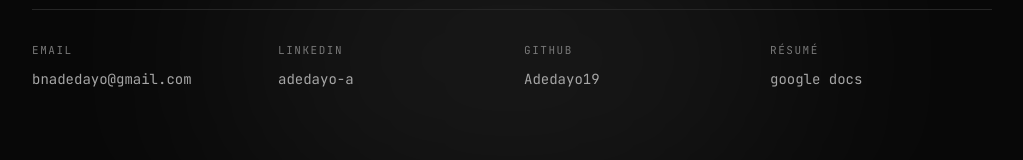
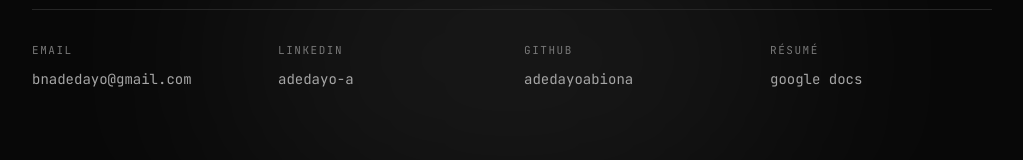
Before and after one commit to adedayoabiona/adedayoabiona.github.io, a React (Vite) app: page / in a window 1280 px wide. Shown: the part 11449-11609 px from the top of the page, without its empty margins (128-1151 px from the left). Built offline with nearby package versions, Linux system fonts and the light colour scheme.

Commit message:
chore(portfolio): update github handle to adedayoabiona

```diff
--- a/index.html
+++ b/index.html
@@ -11,7 +11,7 @@
       content="Data Engineer with 4+ years building production ELT pipelines, dimensional warehouses and scalable data platforms in Python and SQL. Sole data engineer behind Stears' African private-capital data products."
     />
     <meta name="author" content="Adedayo Abiona" />
-    <link rel="canonical" href="https://adedayo19.github.io/" />
+    <link rel="canonical" href="https://adedayoabiona.github.io/" />
 
     <meta property="og:type" content="website" />
     <meta property="og:title" content="Adedayo Abiona | Data Engineer" />
@@ -19,7 +19,7 @@
       property="og:description"
       content="Production ELT pipelines, dbt warehouses and data platforms powering African private-capital intelligence."
     />
-    <meta property="og:url" content="https://adedayo19.github.io/" />
+    <meta property="og:url" content="https://adedayoabiona.github.io/" />
     <meta name="twitter:card" content="summary_large_image" />
 
     <link rel="preconnect" href="https://fonts.googleapis.com" />
--- a/src/components/Contact.tsx
+++ b/src/components/Contact.tsx
@@ -3,7 +3,7 @@ import { profile } from '../data/profile'
 const channels = [
   { label: 'email', value: profile.email, href: `mailto:${profile.email}` },
   { label: 'linkedin', value: 'adedayo-a', href: profile.links.linkedin },
-  { label: 'github', value: 'Adedayo19', href: profile.links.github },
+  { label: 'github', value: 'adedayoabiona', href: profile.links.github },
   { label: 'résumé', value: 'google docs', href: profile.links.resume },
 ]
 
--- a/src/data/profile.ts
+++ b/src/data/profile.ts
@@ -6,7 +6,7 @@ export const profile = {
   email: 'bnadedayo@gmail.com',
   links: {
     linkedin: 'https://www.linkedin.com/in/adedayo-a-71243413a/',
-    github: 'https://github.com/Adedayo19',
+    github: 'https://github.com/adedayoabiona',
     resume:
       'https://docs.google.com/document/d/1r0dFWVF43Jx5L0jhXrPYMSXlE-8nNd86fAzuRM-dYms/edit?usp=sharing',
   },
--- a/src/data/projects.ts
+++ b/src/data/projects.ts
@@ -25,7 +25,7 @@ export const projects: Project[] = [
     detail:
       'Models `fact_voice_ai_sessions` for a Rwandan government services platform, flattening session data, user demographics, ASR confidence and escalation outcomes into one queryable grain. A compact end-to-end example of how I structure a warehouse: raw CSV sources, staged models, a tested fact table, exported results.',
     stack: ['dbt', 'DuckDB', 'SQL', 'Python'],
-    repo: 'https://github.com/Adedayo19/IremboAnalytics',
+    repo: 'https://github.com/adedayoabiona/IremboAnalytics',
     featured: true,
   },
   {
@@ -35,7 +35,7 @@ export const projects: Project[] = [
     detail:
       'A deliberately small production-shaped pipeline: an authenticated REST extract, a deployment defined in `prefect.yaml`, and a schedule. The same orchestration pattern I run at scale on 50+ flows, sized so the whole thing can be read in one sitting.',
     stack: ['Python', 'Prefect', 'REST APIs'],
-    repo: 'https://github.com/Adedayo19/spotify-data-logger',
+    repo: 'https://github.com/adedayoabiona/spotify-data-logger',
     featured: true,
   },
   {
@@ -46,7 +46,7 @@ export const projects: Project[] = [
     detail:
       'The model implementation behind the peer-reviewed paper in the FUOYE Journal of Engineering and Technology. Accuracy had to be traded against model compactness so the network could run on constrained embedded hardware rather than a server.',
     stack: ['Python', 'Deep learning', 'Jupyter'],
-    repo: 'https://github.com/Adedayo19/MIRNet',
+    repo: 'https://github.com/adedayoabiona/MIRNet',
     featured: true,
     extraLink: {
       label: 'Published paper',
@@ -61,7 +61,7 @@ export const projects: Project[] = [
     detail:
       'End-to-end: NodeMCU firmware collecting sensor readings, a machine-learning model forecasting emissions, and a web app for access. This is the project behind both Data Science Nigeria awards, the AI for Energy Hackathon placing and the carbon-reduction poster award.',
     stack: ['Python', 'Machine learning', 'NodeMCU', 'IoT', 'Web app'],
-    repo: 'https://github.com/Adedayo19/Chemotronix',
+    repo: 'https://github.com/adedayoabiona/Chemotronix',
     extraLink: {
       label: 'Hackathon award',
       href: 'https://drive.google.com/file/d/1ygq-ueNa_0XG46PNga1iGDWKsW9HCVkI/view?usp=sharing',
@@ -74,7 +74,7 @@ export const projects: Project[] = [
     detail:
       'High-value customer identification, transaction-frequency segmentation, 365-day inactivity detection and a CLV estimate, written with CTEs and unit-aware currency conversion. The README documents the reasoning and the edge cases, including a null-name field worked around by concatenation.',
     stack: ['SQL', 'MySQL', 'CTEs', 'Window functions'],
-    repo: 'https://github.com/Adedayo19/DataAnalytics-Assessment',
+    repo: 'https://github.com/adedayoabiona/DataAnalytics-Assessment',
   },
   {
     name: 'WeatherWAN-ML',
@@ -83,7 +83,7 @@ export const projects: Project[] = [
     detail:
       'Sequence modelling on sensor time series, and the precursor to the MIRNet research: the work that established which input parameters actually carried forecasting signal.',
     stack: ['Python', 'LSTM', 'Jupyter'],
-    repo: 'https://github.com/Adedayo19/WeatherWAN-ML',
+    repo: 'https://github.com/adedayoabiona/WeatherWAN-ML',
   },
 ]
 
@@ -91,7 +91,7 @@ export const projects: Project[] = [
 export const coursework = {
   label: 'AI Engineering with Python Nanodegree coursework',
   repos: [
-    { name: 'ImageClassifier', href: 'https://github.com/Adedayo19/ImageClassifier' },
-    { name: 'DogIdentifier', href: 'https://github.com/Adedayo19/DogIdentifier' },
+    { name: 'ImageClassifier', href: 'https://github.com/adedayoabiona/ImageClassifier' },
+    { name: 'DogIdentifier', href: 'https://github.com/adedayoabiona/DogIdentifier' },
   ],
 }
--- a/src/data/research.ts
+++ b/src/data/research.ts
@@ -4,7 +4,7 @@ export const research = {
   journal: 'FUOYE Journal of Engineering and Technology',
   published: 'May 2024',
   href: 'https://www.ajol.info/index.php/fuoyejet/article/view/269561',
-  repo: 'https://github.com/Adedayo19/MIRNet',
+  repo: 'https://github.com/adedayoabiona/MIRNet',
   /* Full author list, in publication order. */
   authors: [
     'Kayode P. Ayodele',
```
